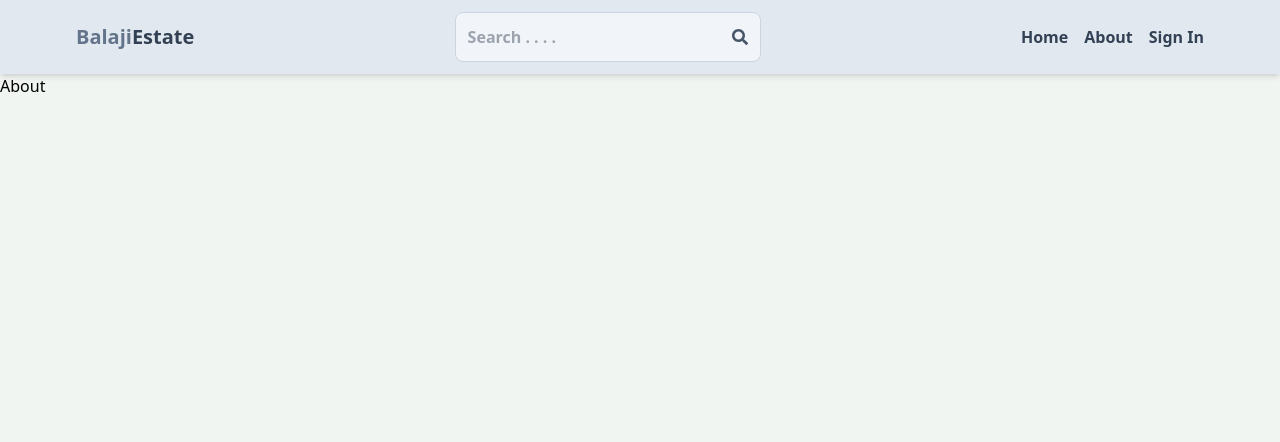
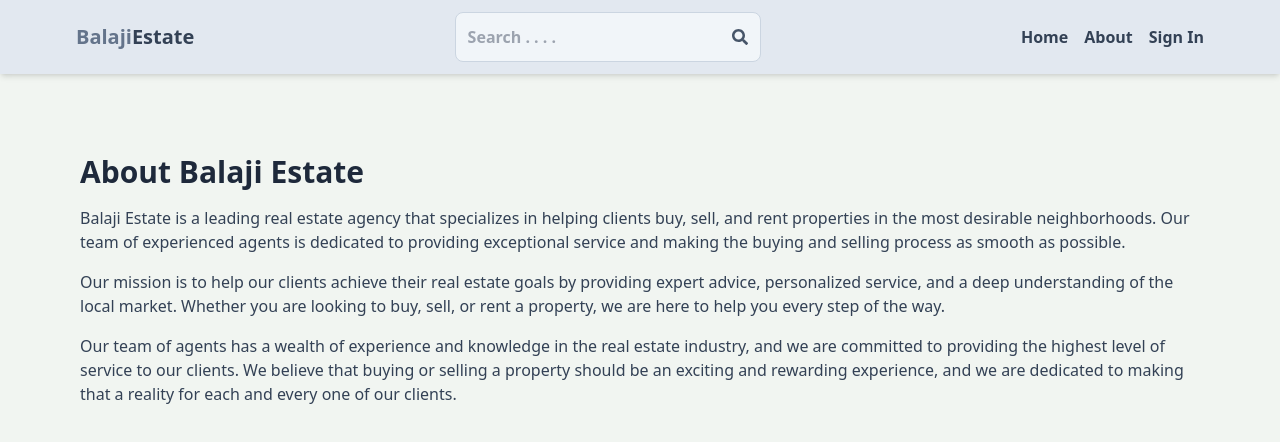
Before and after one commit to BALAJI-PRO-001/MERN_ESTATE_APP, a React (Vite) app in the folder client/: page /about in a window 1280 px wide. Shown: the top 442 px of the page. Built offline with nearby package versions, Linux system fonts and the light colour scheme; no server answers.

Commit message:
Feat: About page

```diff
--- a/client/src/pages/About.jsx
+++ b/client/src/pages/About.jsx
@@ -1,7 +1,14 @@
-import React from "react";
+import React from 'react'
 
 export default function About() {
   return (
-    <div>About</div>
-  );
+    <div className='py-20 px-4 max-w-6xl mx-auto'>
+      <h1 className='text-3xl font-bold mb-4 text-slate-800'>About Balaji Estate</h1>
+      <p className='mb-4 text-slate-700'>Balaji Estate is a leading real estate agency that specializes in helping clients buy, sell, and rent properties in the most desirable neighborhoods. Our team of experienced agents is dedicated to providing exceptional service and making the buying and selling process as smooth as possible.</p>
+      <p className='mb-4 text-slate-700'>
+      Our mission is to help our clients achieve their real estate goals by providing expert advice, personalized service, and a deep understanding of the local market. Whether you are looking to buy, sell, or rent a property, we are here to help you every step of the way.
+      </p>
+      <p className='mb-4 text-slate-700'>Our team of agents has a wealth of experience and knowledge in the real estate industry, and we are committed to providing the highest level of service to our clients. We believe that buying or selling a property should be an exciting and rewarding experience, and we are dedicated to making that a reality for each and every one of our clients.</p>
+    </div>
+  )
 }
```
